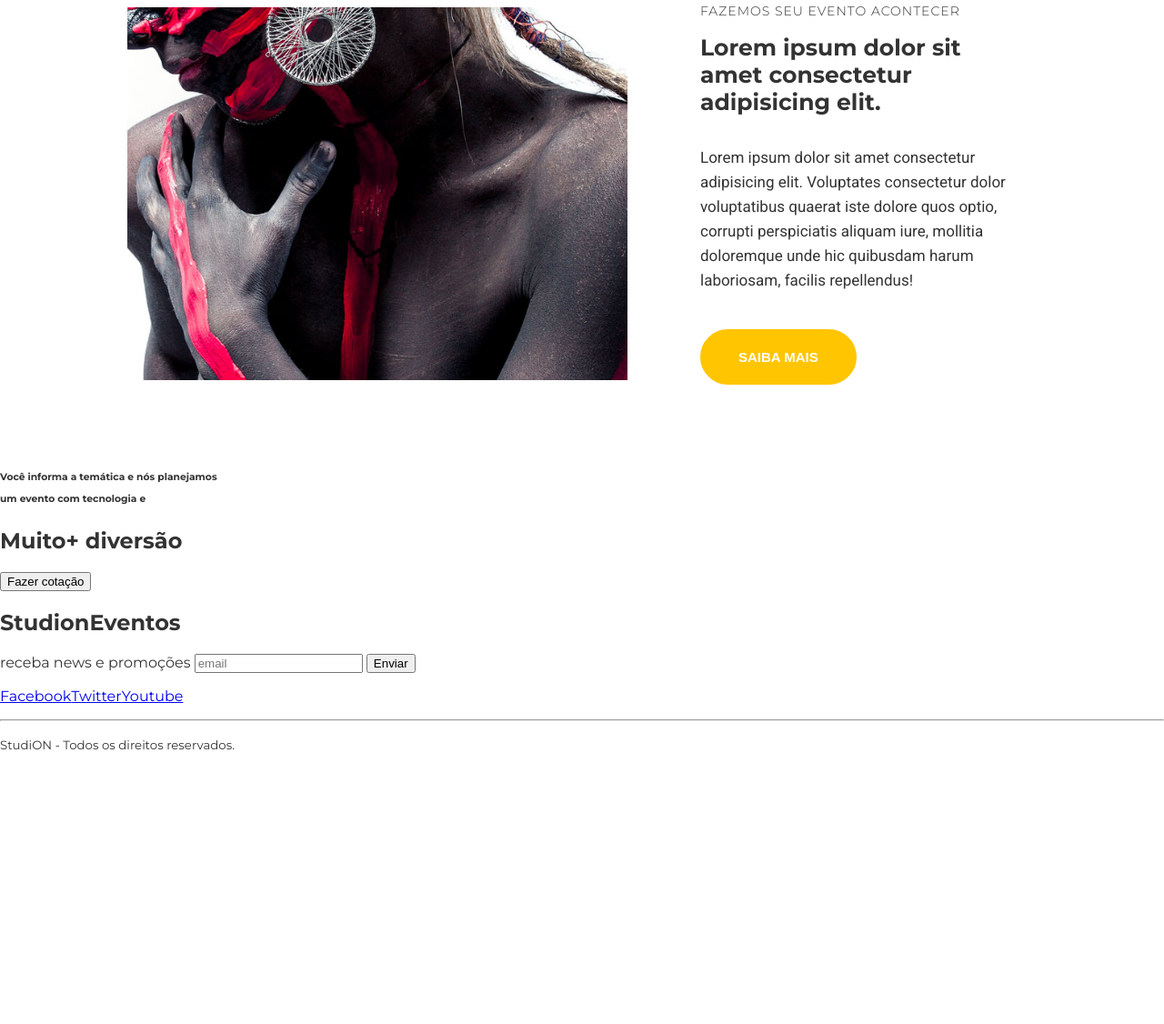
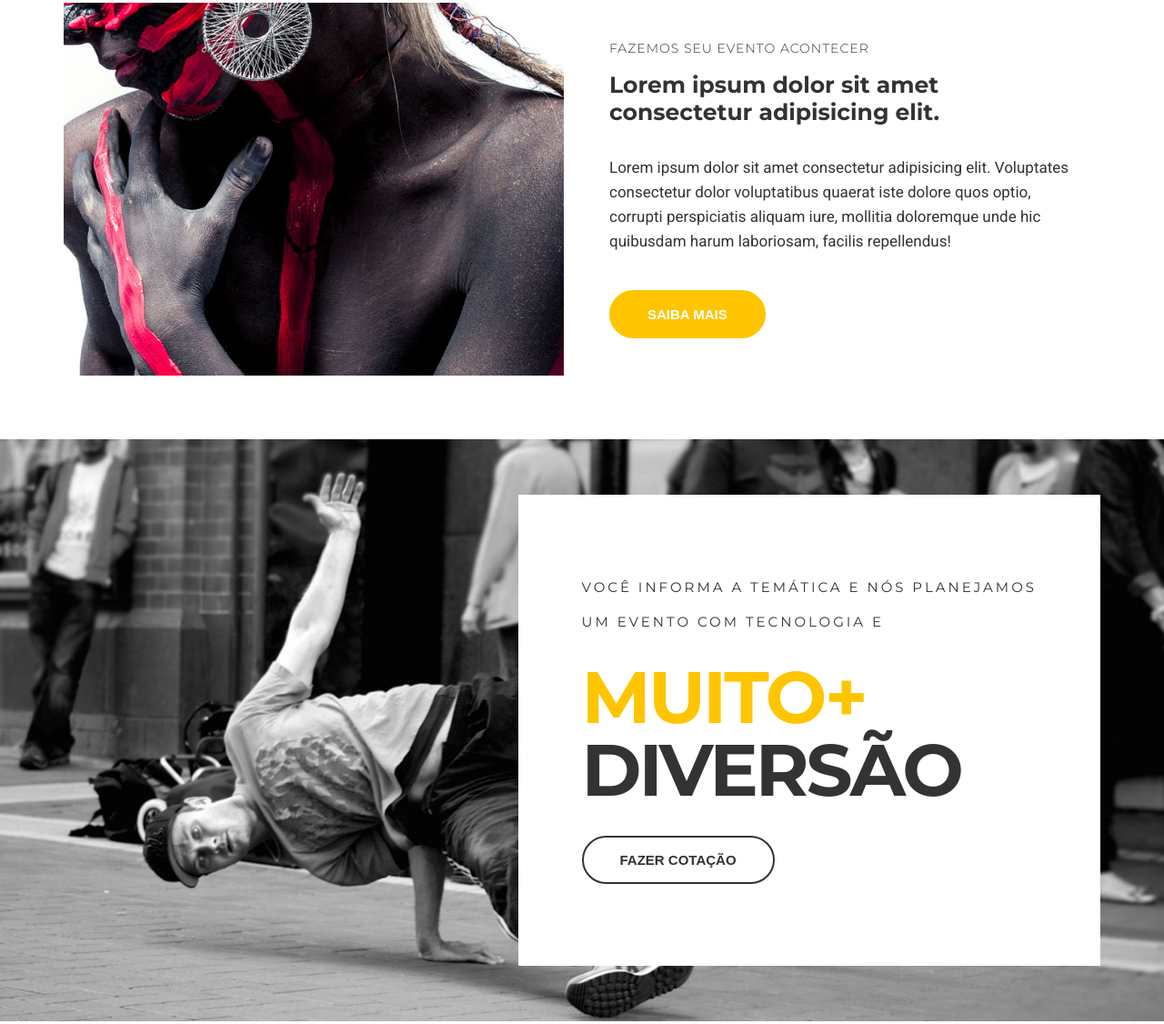
Before and after one commit to Klinsmans/studion, a website: page scr/index.html in a window 1280 px wide. Shown: the part 1064-2190 px from the top of the page at 91% size. Before the commit the page ends 1908 px from the top, so only its background shows below. Drawn offline with Linux system fonts and the light colour scheme.

Commit message:
Aula 5 quote edition

```diff
--- a/scr/index.html
+++ b/scr/index.html
@@ -97,14 +97,16 @@
         </div>
       </section>
 
-      <section id="section">
-        <div>
-          <h6>
-            Você informa a temática e nós planejamos
-            <p>um evento com tecnologia e</p>
-          </h6>
-          <h2><span>Muito+ </span>diversão</h2>
-          <button>Fazer cotação</button>
+      <section class="quote">
+        <div class="container quote__container">
+          <div class="quote__copy">
+            <h6>
+              Você informa a temática e nós planejamos
+              <p>um evento com tecnologia e</p>
+            </h6>
+            <h2><span class="copy--primary">Muito+ </span>diversão</h2>
+            <button class="btn btn--quote">Fazer cotação</button>
+          </div>
         </div>
       </section>
     </main>
--- a/scr/style.css
+++ b/scr/style.css
@@ -60,15 +60,15 @@ ul {
 }
 
 .navbar__links li {
+  font-size: 0.875rem;
   margin-right: 3.175rem;
-  font-size: 0.875rem;
   text-transform: uppercase;
 }
 
 .navbar__links a {
+  font-weight: 300;
   color: #fff;
   text-decoration: none;
-  font-weight: 300;
 }
 
 .navbar__links a:hover {
@@ -126,7 +126,6 @@ ul {
   font-size: 6.25rem;
   text-transform: uppercase;
   line-height: 6.25rem;
-  margin-bottom: 0rem;
 }
 
 .slide__copy h2 span {
@@ -135,7 +134,7 @@ ul {
 
 .btn {
   cursor: pointer;
-  padding: 1.25rem 2.5rem;
+  padding: 1rem 2.5rem;
   border: 0.125rem solid #fff;
   border-radius: 5rem;
   color: var(--color-primary);
@@ -165,7 +164,7 @@ ul {
   display: grid;
   grid-template-columns: repeat(auto-fill, minmax(300px, 1fr));
   place-items: center;
-    padding: 4.375rem 1rem;
+  padding: 4.375rem 1rem;
 }
 
 .counter__container h3 {
@@ -182,7 +181,7 @@ ul {
   grid-template-columns: auto auto;
   gap: 3.125rem;
   align-items: center;
-  padding: 4.375rem;
+  padding: 4.375rem 0;
 }
 
 .institutional__image {
@@ -190,7 +189,7 @@ ul {
 }
 
 .institutional__copy {
-  padding: 0 1.875rem;
+  padding: 0 1.875rem 0 0;
 }
 
 .institutional__copy h6 {
@@ -220,3 +219,51 @@ ul {
   background: unset;
   box-shadow: 0 1rem 1rem #0006;
 }
+
+.quote {
+  background-image: url(./images/parallax.jpg);
+
+  background-attachment: fixed;
+  background-repeat: no-repeat;
+  background-size: cover;
+  background-position: center;
+}
+
+.quote__container {
+  min-height: 80vh;
+  display: grid;
+  align-items: center;
+  justify-items: end;
+}
+
+.quote__copy {
+  background-color: #fff;
+  padding: 5.625rem 4.375rem;
+}
+
+.quote__copy h6 {
+  text-transform: uppercase;
+  font-weight: 400;
+  font-size: 0.9375rem;
+  letter-spacing: 0.1875rem;
+  line-height: 1.4375rem;
+  margin: 0;
+}
+
+.quote__copy h2 {
+  margin: 2rem 0;
+  font-size: 5rem;
+  line-height: 5rem;
+  text-transform: uppercase;
+  letter-spacing: -0.1875rem;
+}
+
+.quote__copy h2 span {
+  display: block;
+}
+
+.btn--quote {
+  color:var(--color-copy);
+  border-color: var(--color-copy);
+  background:unset;
+  }
```
